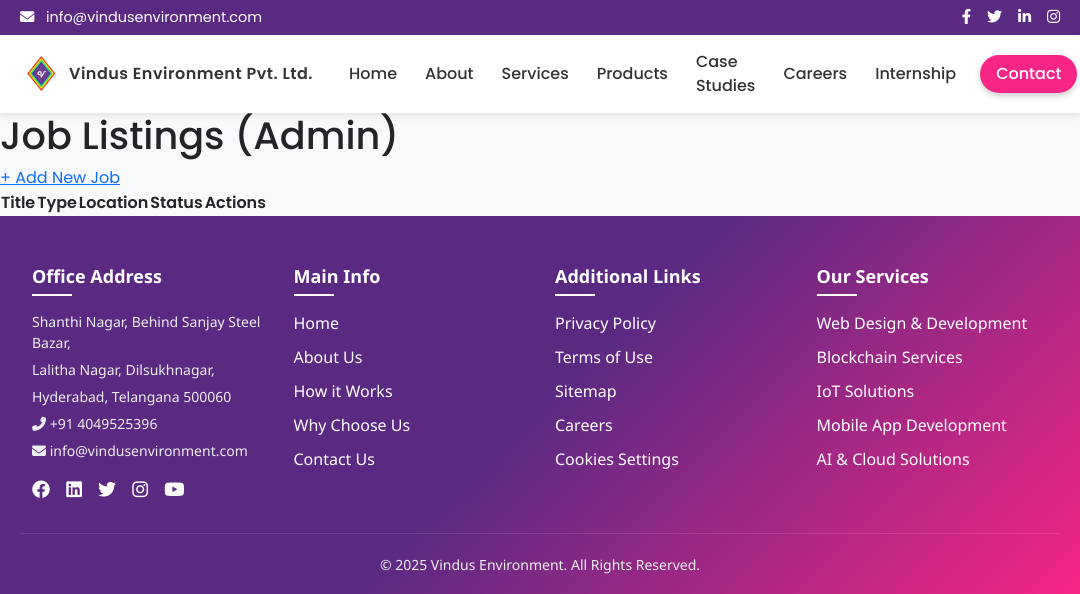
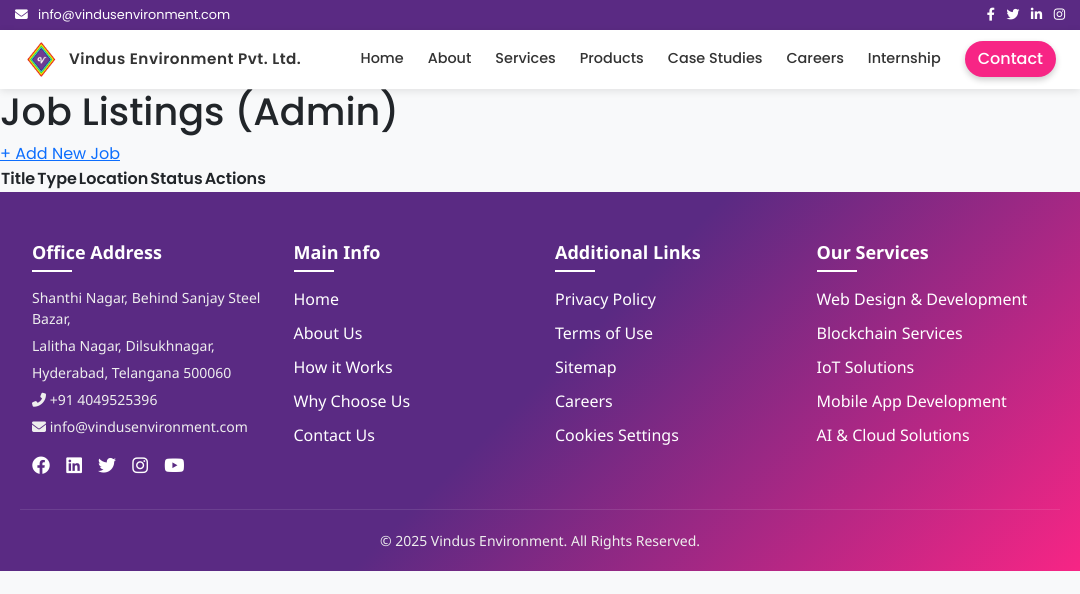
Before and after one commit to vinaykalwala/VindusWebsiteOfficial, a Django app: page /jobs/ in a window 1080 px wide. Shown: the top 594 px of the page. Run offline with Django 5.2, Linux system fonts and the light colour scheme; the visitor is signed in with stand-in values (Sample User, id 1); data that the repository does not hold is empty.

Commit message:
home nad base updated

```diff
--- a/templates/base.html
+++ b/templates/base.html
@@ -190,8 +190,67 @@
     margin-left: 8px;
   }
 }
-
-
+@media (max-width: 350px) {
+  .navbar-brand {
+    font-size: 0.7rem;
+    flex-direction: column;
+    align-items: flex-start;
+  }
+  .navbar-brand img {
+    height: 25px;
+    margin-right: 0;
+    margin-bottom: 4px;
+  }
+  .navbar-nav {
+    text-align: center;
+  }
+  .navbar-nav .nav-link {
+    font-size: 0.8rem;
+    margin-left: 0;
+    padding: 2px 0;
+  }
+  .btn-accent {
+    padding: 4px 10px;
+    font-size: 0.8rem;
+    width: 100%;
+    text-align: center;
+    margin-top: 5px;
+  }
+  .top-bar {
+    flex-direction: column;
+    align-items: flex-start;
+    gap: 3px;
+    padding: 4px 8px;
+    font-size: 0.7rem;
+  }
+  .top-bar a {
+    margin-left: 5px;
+  }
+}
+@media (min-width: 950px) and (max-width: 1150px) {
+  .container-fluid {
+    padding-left: 15px;
+    padding-right: 15px;
+  }
+  .navbar-nav .nav-link {
+    margin-left: 8px;  /* Reduce spacing so links don't stretch too much */
+    font-size: 0.9rem;
+  }
+  .navbar-brand {
+    font-size: 0.95rem;  /* Slightly smaller brand */
+  }
+  .btn-accent {
+    padding: 5px 12px;
+  }
+  .top-bar {
+    font-size: 0.8rem;
+    padding: 5px 15px;
+  }
+  .top-bar a {
+    font-size: 13px;
+    margin-left: 8px;
+  }
+}
 /* Pink button style */
 .btn-pink {
   background-color: #f72585;
--- a/templates/pages/home.html
+++ b/templates/pages/home.html
@@ -154,7 +154,7 @@
   margin-top: -80px; /* overlaps & touches the banner */
   z-index: 5;
 }
-@media (max-width: 460px) {
+@media (max-width: 528px) {
   .vindus-hero h1 {
     font-size: 1.6rem;
   }
@@ -1349,7 +1349,7 @@
           <div class="client-item"><img src="{% static 'images/CKVK.jpg' %}" alt="Client 3"></div>
           <div class="client-item"><img src="{% static 'images/SCM.jpg' %}" alt="Client 4"></div>
           <div class="client-item"><img src="{% static 'images/qtip.jpg' %}" alt="Client 5"></div>
-          <div class="client-item"><img src="{% static 'images/seoclient.png' %}" alt="Client 6"></div>
+          <div class="client-item"><img src="{% static 'images/vaudit.png' %}" alt="Client 6"></div>
           <div class="client-item"><img src="{% static 'images/teja.png' %}" alt="Client 7"></div>
           <div class="client-item"><img src="{% static 'images/vvm.jpg' %}" alt="Client 8"></div>
           <div class="client-item"><img src="{% static 'images/arax.jpeg' %}" alt="Client 9"></div>
@@ -1359,7 +1359,7 @@
           <div class="client-item"><img src="{% static 'images/CKVK.jpg' %}" alt="Client 3"></div>
           <div class="client-item"><img src="{% static 'images/SCM.jpg' %}" alt="Client 4"></div>
           <div class="client-item"><img src="{% static 'images/qtip.jpg' %}" alt="Client 5"></div>
-          <div class="client-item"><img src="{% static 'images/seoclient.png' %}" alt="Client 6"></div>
+          <div class="client-item"><img src="{% static 'images/vaudit.png' %}" alt="Client 6"></div>
           <div class="client-item"><img src="{% static 'images/teja.png' %}" alt="Client 7"></div>
           <div class="client-item"><img src="{% static 'images/vvm.jpg' %}" alt="Client 8"></div>
           <div class="client-item"><img src="{% static 'images/arax.jpeg' %}" alt="Client 9"></div>
```
Also changed, not shown: static/images/sitemap.webp (added).
